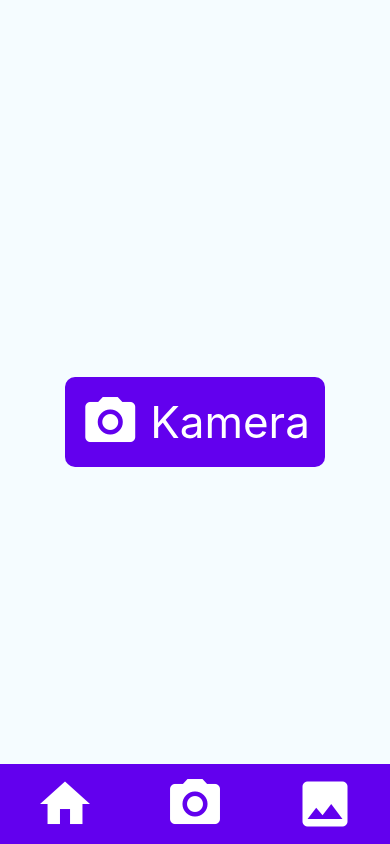
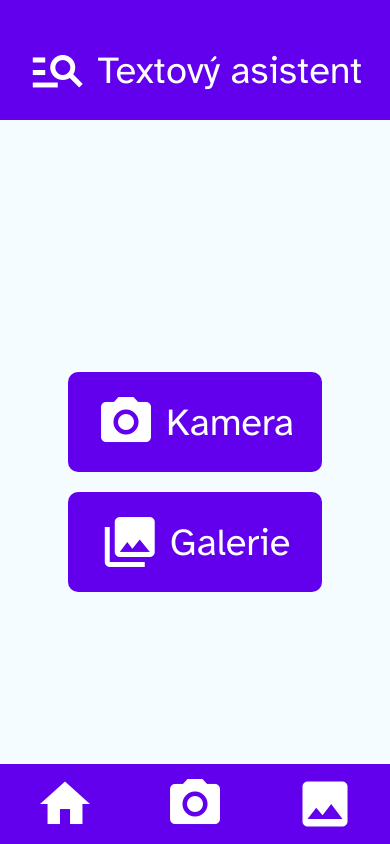
Before and after one commit to pulcovamon/textassist, a React Native app: screen /Home in a window 390 px wide. Built offline with nearby package versions, Linux system fonts and the light colour scheme.

Commit message:
add gallery buton and header to homescreen

```diff
--- /dev/null
+++ b/Header.tsx
@@ -0,0 +1,31 @@
+import { View, Text, StyleSheet } from "react-native";
+import Icon from "react-native-vector-icons/MaterialIcons";
+
+const Header = () => {
+    return (
+    <View style={styles.header}>
+        <Icon name="manage-search" size={60} color="white" />
+        <Text style={styles.title}>Textový asistent</Text>
+    </View>
+    )
+}
+
+const styles = StyleSheet.create({
+    title: {
+      color: "white",
+      fontSize: 38,
+      marginLeft: 10,
+      fontFamily: "Atkinson-Hyperlegible",
+    },
+    header: {
+      backgroundColor: "#6200EE",
+      width: "100%",
+      padding: 20,
+      flexDirection: "row",
+      alignItems: "center",
+      justifyContent: "center",
+      paddingTop: 40,
+    }
+  });
+
+export default Header;
--- a/HomeScreen.tsx
+++ b/HomeScreen.tsx
@@ -1,13 +1,14 @@
-// app/index.tsx
-
 import React from "react";
 import { View, Text, TouchableOpacity, StyleSheet } from "react-native";
 import Icon from "react-native-vector-icons/MaterialIcons";
 import Footer from "./Footer";
+import Header from "./Header";
 
 const HomeScreen = ({ navigation }) => {
   return (
     <View style={styles.container}>
+      <Header/>
+      <View style={styles.buttonContainer}>
       <TouchableOpacity
         style={styles.button}
         onPress={() => navigation.navigate("Camera")}
@@ -15,6 +16,14 @@ const HomeScreen = ({ navigation }) => {
         <Icon name="photo-camera" size={60} color="white" />
         <Text style={styles.buttonText}>Kamera</Text>
       </TouchableOpacity>
+      <TouchableOpacity
+        style={styles.button}
+        onPress={() => navigation.navigate("Gallery")}
+      >
+        <Icon name="collections" size={60} color="white" />
+        <Text style={styles.buttonText}>Galerie</Text>
+      </TouchableOpacity>
+      </View>
       <Footer navigation={navigation} />
     </View>
   );
@@ -23,23 +32,32 @@ const HomeScreen = ({ navigation }) => {
 const styles = StyleSheet.create({
   container: {
     flex: 1,
-    justifyContent: "center",
-    alignItems: "center",
     backgroundColor: "#F5FCFF",
+    padding: 0,
+    margin: 0,
   },
   button: {
     backgroundColor: "#6200EE",
-    padding: 15,
+    padding: 20,
     borderRadius: 10,
     flexDirection: "row",
     justifyContent: "center",
     alignItems: "center",
+    margin: 10,
+    width: "65%",
+  },
+  buttonContainer: {
+    justifyContent: "center",
+    flex: 1,
+    alignItems: "center",
   },
   buttonText: {
     color: "white",
-    fontSize: 44,
+    fontSize: 38,
     marginLeft: 10,
+    fontFamily: "Atkinson-Hyperlegible",
   },
 });
 
+
 export default HomeScreen;
```
